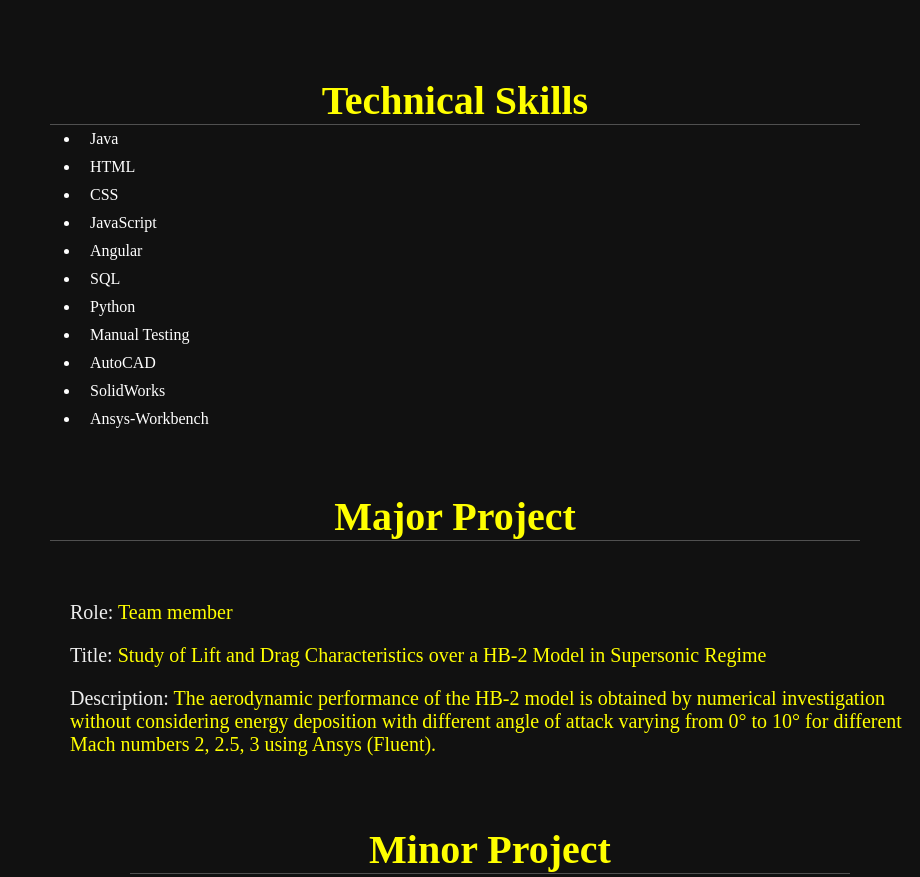
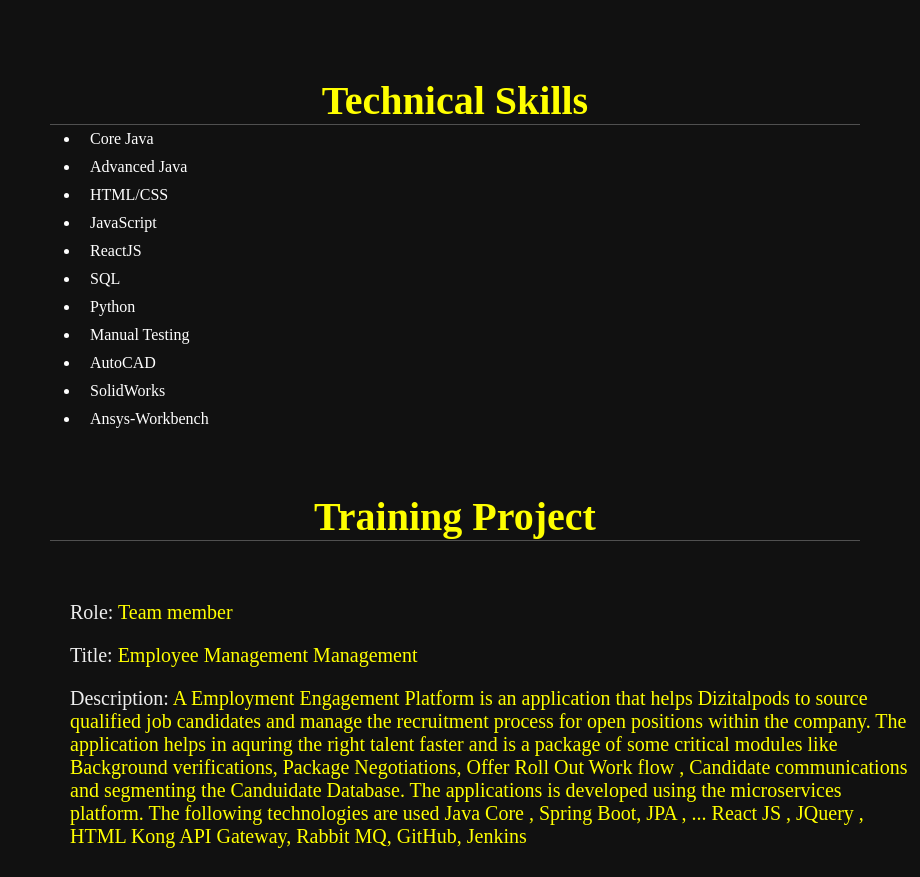
Before and after one commit to tauqeerahmed6599/portfolio.github.io, a plain HTML site: page index.html in a window 1280 px wide. Shown: the part 780-1657 px from the top of the page, without its empty margins (360-1280 px from the left). Drawn offline with Linux system fonts and the light colour scheme.

Commit message:
Update index.html

```diff
--- a/index.html
+++ b/index.html
@@ -69,11 +69,11 @@
     <h1 class="head"><span>Technical Skills</span></h1>
     <div>
     <ul id="lis">
-        <li>Java</li>
-        <li>HTML</li>
-        <li>CSS</li>
-        <li>JavaScript</li>
-        <li>Angular</li>
+        <li>Core Java</li>
+	<li>Advanced Java</li>
+	<li>HTML/CSS</li>
+	<li>JavaScript</li>
+        <li>ReactJS</li>
         <li>SQL</li>
         <li>Python</li>
         <li>Manual Testing</li>
@@ -84,6 +84,19 @@
 </div>
 </section>
 <section class="Project" id="Project">
+	 <h1 class="heading"><span>Training Project</span></h1>
+    <div class="Row">
+        <div class="det">
+    <h3><span>Role: </span>Team member</h3>
+    <h3><span>Title: </span>Employee Management Management</h3>
+    <h3><span>Description: </span>A Employment Engagement Platform is an application that helps Dizitalpods to source qualified job candidates and manage the recruitment process for open positions within the company. The application helps in aquring the right talent faster and is a package of some critical modules like  Background verifications, Package Negotiations, Offer Roll Out Work flow , Candidate communications and segmenting the Canduidate Database.
+
+The applications is developed using the microservices platform. The following technologies are used
+Java Core , Spring Boot, JPA , ...
+React JS , JQuery , HTML
+Kong API Gateway,
+Rabbit MQ,
+GitHub, Jenkins
     <h1 class="heading"><span>Major Project</span></h1>
     <div class="Row">
         <div class="det">
```
